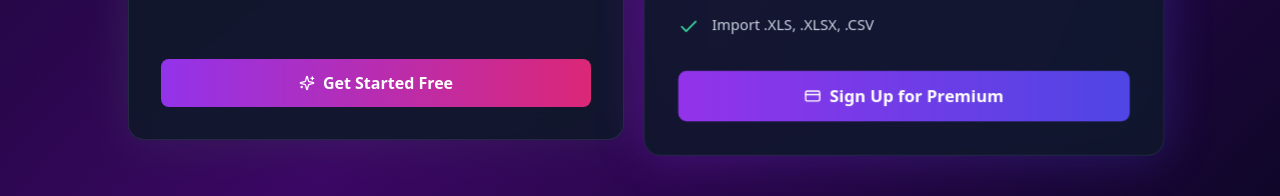
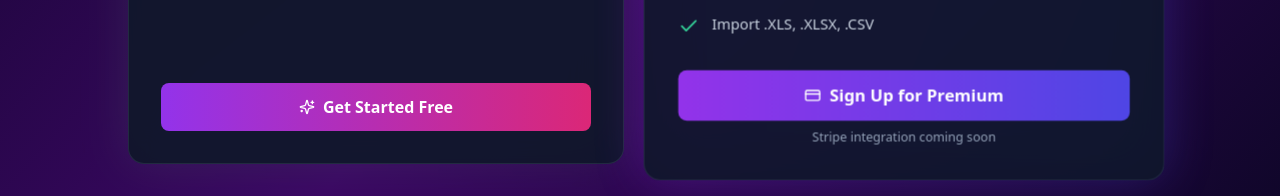
Before and after one commit to SumitAG008/insightsheet, a React (Vite) app: page /pricing in a window 1280 px wide. Shown: the part 836-1032 px from the top of the page. Built offline with nearby package versions, Linux system fonts and the light colour scheme; no server answers.

Commit message:
Remove PaymentIntegration from Pricing page, add Stripe coming soon message

```diff
--- a/src/pages/Pricing.jsx
+++ b/src/pages/Pricing.jsx
@@ -6,7 +6,6 @@ import { Check, Crown, Sparkles, Zap, Star, CreditCard, AlertCircle, BarChart3,
 import { Badge } from '@/components/ui/badge';
 import { Alert, AlertDescription } from '@/components/ui/alert';
 import { Tabs, TabsContent, TabsList, TabsTrigger } from '@/components/ui/tabs';
-import PaymentIntegration from '../components/subscription/PaymentIntegration';
 
 export default function Pricing() {
   const [user, setUser] = useState(null);
@@ -257,13 +256,18 @@ export default function Pricing() {
                     )
                   ) : (
                     !user ? (
+                      <div className="space-y-2">
                         <a
                           href="/register"
-                        className={`w-full bg-gradient-to-r ${plan.color} hover:opacity-90 text-white font-bold py-3 px-4 rounded-lg text-center transition-all flex items-center justify-center gap-2`}
+                          className={`w-full bg-gradient-to-r ${plan.color} hover:opacity-90 text-white font-bold py-3 px-4 rounded-lg text-center transition-all flex items-center justify-center gap-2 block`}
                         >
                           <CreditCard className="w-4 h-4" />
                           Sign Up for Premium
                         </a>
+                        <p className="text-xs text-slate-400 text-center">
+                          Stripe integration coming soon
+                        </p>
+                      </div>
                     ) : (
                       <Button
                         onClick={() => handleSubscribe(plan)}
@@ -299,16 +303,13 @@ export default function Pricing() {
                 )}
               </p>
 
-              <PaymentIntegration
-                plan={selectedPlan.id}
-                amount={selectedPlan.price}
-                billingCycle={billingCycle}
-                onSuccess={() => {
-                  setSelectedPlan(null);
-                  alert('Subscription successful!');
-                  window.location.reload();
-                }}
-              />
+              <Alert className="mb-6 bg-blue-500/10 border-blue-500/30">
+                <AlertCircle className="h-5 w-5 text-blue-400" />
+                <AlertDescription className="text-blue-200 text-sm">
+                  Stripe payment integration is currently being set up. Premium subscriptions will be available soon.
+                  In the meantime, enjoy all features with the free tier!
+                </AlertDescription>
+              </Alert>
 
               <Button
                 onClick={() => setSelectedPlan(null)}
```
Lines whose indentation alone changed are shown as unchanged.
